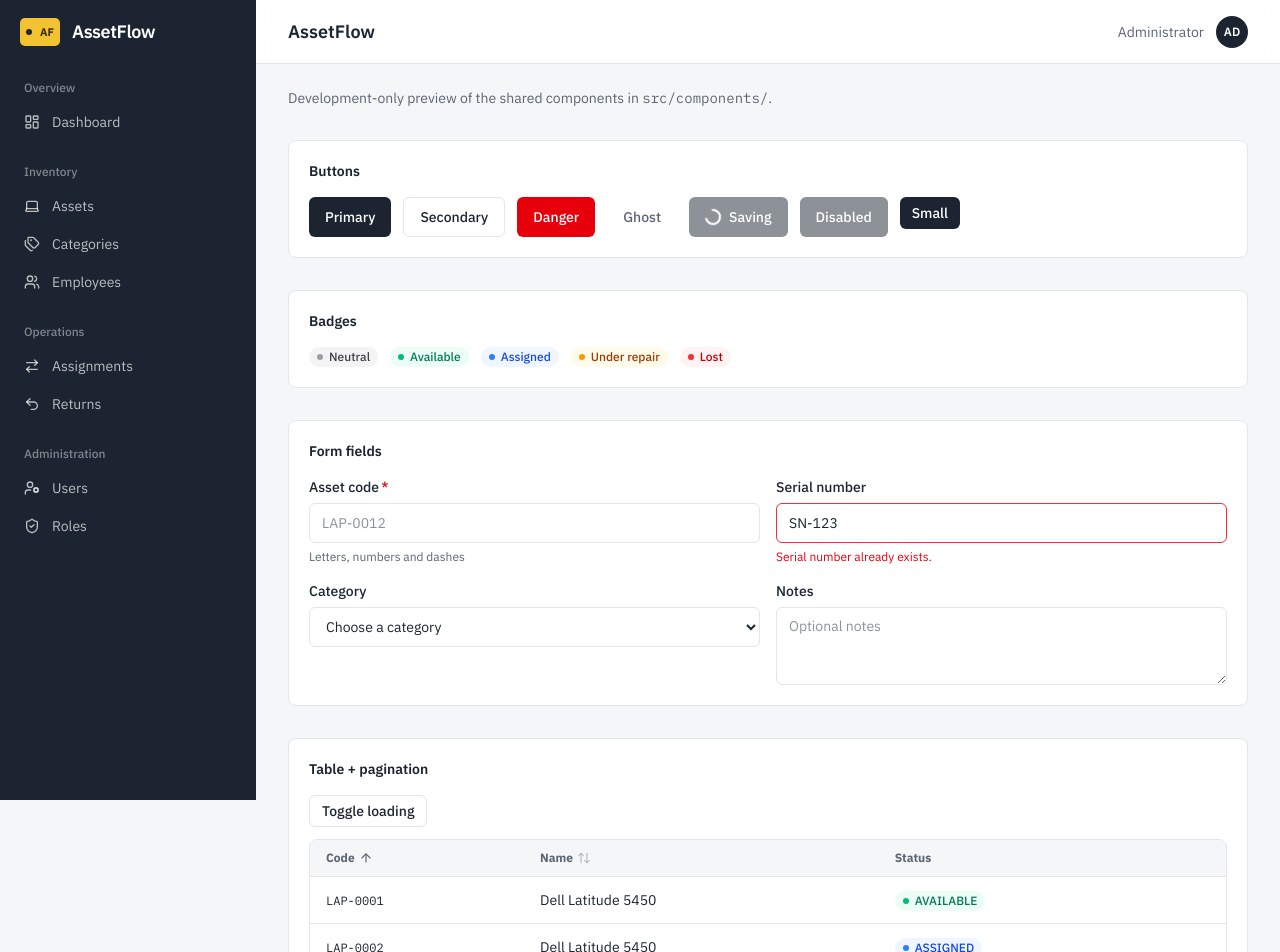
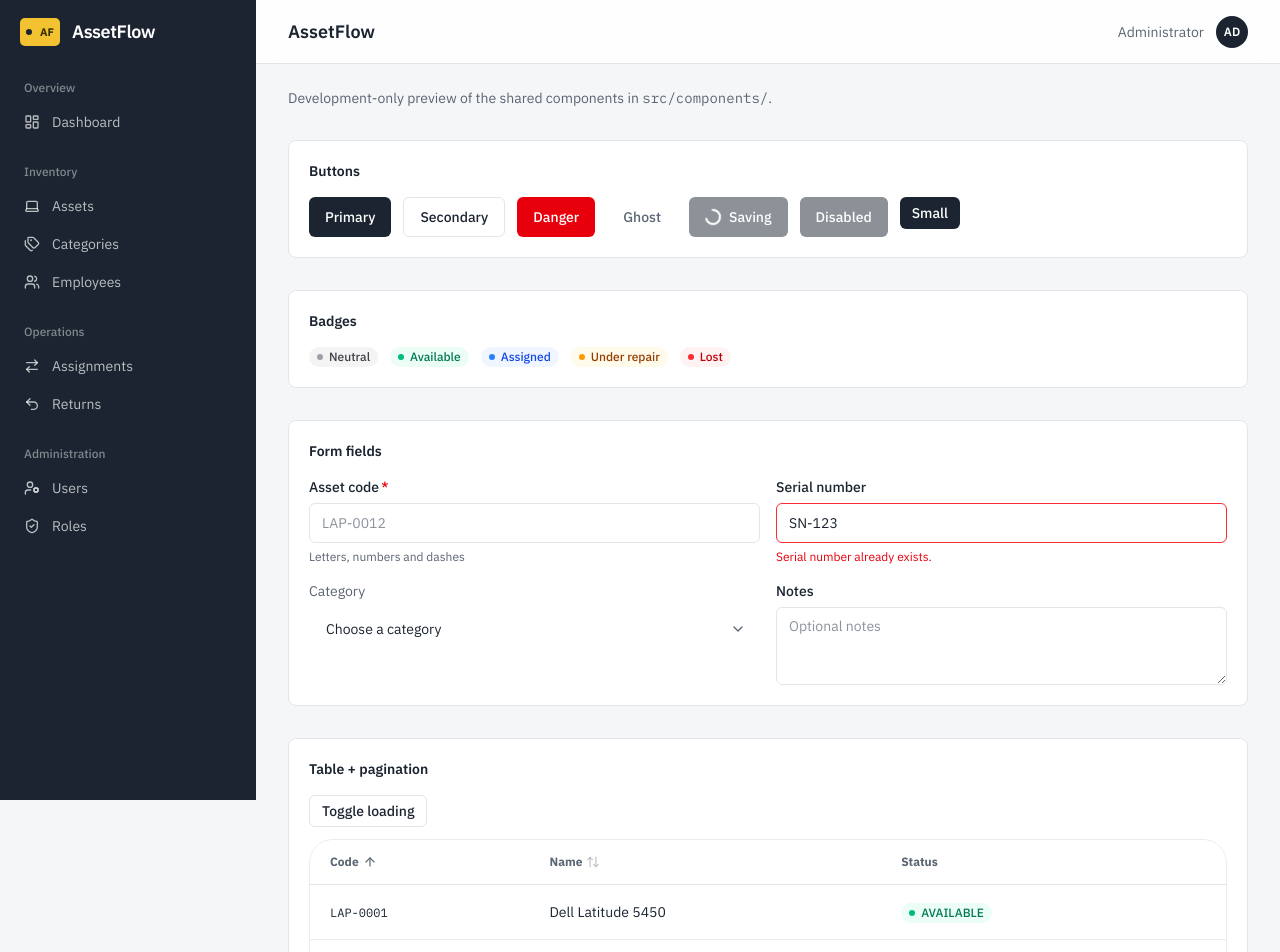
Before and after one commit to HimaNR/Employee-Asset-Inventory-Management-System, a Next.js app in the folder assetflow-frontend/: page /dev/ui-kit in a window 1280 px wide. Shown: the top 952 px of the page. Built offline with nearby package versions, Linux system fonts and the light colour scheme.

Commit message:
feat(ui): pill filter selects and stronger table row hover

```diff
--- a/assetflow-frontend/src/components/Select/index.tsx
+++ b/assetflow-frontend/src/components/Select/index.tsx
@@ -1,4 +1,5 @@
 import { useId, type ComponentProps } from 'react';
+import { ChevronDown } from 'lucide-react';
 import { cn } from '@/libs/cn';
 
 export interface SelectOption {
@@ -13,6 +14,8 @@
   hint?: string;
   error?: string;
   hideLabel?: boolean;
+  /** "field" for forms, "filter" for pill-shaped filter bars */
+  variant?: 'field' | 'filter';
 }
 
 export default function Select({
@@ -22,33 +25,47 @@
   hint,
   error,
   hideLabel = false,
+  variant = 'field',
   id,
   required,
   className,
+  value,
   ...rest
 }: SelectProps) {
   const autoId = useId();
   const selectId = id ?? autoId;
   const hintId = hint ? `${selectId}-hint` : undefined;
   const errorId = error ? `${selectId}-error` : undefined;
+  // A filter pill turns dark when something is selected, so active filters stand out
+  const isActiveFilter = variant === 'filter' && value !== undefined && value !== '';
 
   return (
     <div className={cn('flex flex-col gap-1.5', className)}>
       <label
         htmlFor={selectId}
-        className={cn('text-sm font-medium text-ink', hideLabel && 'sr-only')}
+        className={cn('text-sm text-ink-muted', hideLabel && 'sr-only')}
       >
         {label}
         {required && <span className="ml-0.5 text-red-600">*</span>}
       </label>
+      <div className="relative">
         <select
           id={selectId}
+          value={value}
           required={required}
           aria-invalid={error ? true : undefined}
           aria-describedby={[hintId, errorId].filter(Boolean).join(' ') || undefined}
           className={cn(
-          'h-10 rounded-md border bg-white px-3 text-sm text-ink disabled:bg-paper',
-          error ? 'border-red-500' : 'border-line',
+            'w-full cursor-pointer appearance-none text-sm transition-all duration-200 disabled:cursor-not-allowed disabled:opacity-60',
+            variant === 'field' &&
+              'h-11 rounded-xl border bg-surface-2 pr-10 pl-4 text-ink hover:border-ink-muted/40 focus:bg-surface',
+            variant === 'field' && (error ? 'border-red-500' : 'border-transparent'),
+            variant === 'filter' &&
+              'h-10 rounded-full border pr-9 pl-4 font-medium shadow-sm hover:-translate-y-0.5 hover:shadow-md',
+            variant === 'filter' &&
+              (isActiveFilter
+                ? 'border-contrast bg-contrast text-contrast-fg'
+                : 'border-line bg-surface text-ink'),
           )}
           {...rest}
         >
@@ -59,13 +76,21 @@
             </option>
           ))}
         </select>
+        <ChevronDown
+          aria-hidden="true"
+          className={cn(
+            'pointer-events-none absolute top-1/2 right-3.5 h-4 w-4 -translate-y-1/2',
+            isActiveFilter ? 'text-contrast-fg' : 'text-ink-muted',
+          )}
+        />
+      </div>
       {hint && !error && (
         <p id={hintId} className="text-xs text-ink-muted">
           {hint}
         </p>
       )}
       {error && (
-        <p id={errorId} className="text-xs text-red-600">
+        <p id={errorId} className="text-xs text-red-600 dark:text-red-400">
           {error}
         </p>
       )}
--- a/assetflow-frontend/src/components/Table/index.tsx
+++ b/assetflow-frontend/src/components/Table/index.tsx
@@ -45,11 +45,11 @@
   };
 
   return (
-    <div className="overflow-x-auto rounded-lg border border-line bg-white">
+    <div className="overflow-x-auto rounded-3xl border border-line/70 bg-surface/85 backdrop-blur-sm">
       <table className="w-full text-left text-sm">
         {caption && <caption className="sr-only">{caption}</caption>}
 
-        <thead className="border-b border-line bg-paper text-xs font-medium text-ink-muted">
+        <thead className="border-b border-line bg-surface-2/60 text-xs font-medium text-ink-muted">
           <tr>
             {columns.map((column) => {
               const sortKey = column.sortKey;
@@ -66,7 +66,7 @@
                   scope="col"
                   aria-sort={ariaSort}
                   className={cn(
-                    'px-4 py-2.5 whitespace-nowrap',
+                    'px-5 py-3.5 whitespace-nowrap',
                     column.align === 'right' && 'text-right',
                     column.className,
                   )}
@@ -75,7 +75,7 @@
                     <button
                       type="button"
                       onClick={() => handleSort(sortKey)}
-                      className="inline-flex items-center gap-1 rounded hover:text-ink"
+                      className="inline-flex items-center gap-1 rounded-full transition-colors hover:text-ink"
                     >
                       {column.header}
                       {isSorted ? (
@@ -97,31 +97,31 @@
           </tr>
         </thead>
 
-        <tbody className={cn('divide-y divide-line', isLoading && rows.length > 0 && 'opacity-60')}>
+        <tbody className={cn('divide-y divide-line/70 transition-opacity', isLoading && rows.length > 0 && 'opacity-50')}>
           {isLoading && rows.length === 0 ? (
             Array.from({ length: 5 }, (_, i) => (
               <tr key={`skeleton-${i}`}>
                 {columns.map((column) => (
-                  <td key={column.key} className="px-4 py-3">
-                    <span className="block h-3.5 w-3/4 animate-pulse rounded bg-paper" />
+                  <td key={column.key} className="px-5 py-4">
+                    <span className="block h-3.5 w-3/4 animate-pulse rounded-full bg-surface-2" />
                   </td>
                 ))}
               </tr>
             ))
           ) : rows.length === 0 ? (
             <tr>
-              <td colSpan={columns.length} className="px-4 py-12 text-center text-sm text-ink-muted">
+              <td colSpan={columns.length} className="px-5 py-14 text-center text-sm text-ink-muted">
                 {emptyMessage}
               </td>
             </tr>
           ) : (
             rows.map((row) => (
-              <tr key={getRowKey(row)} className="hover:bg-paper/60">
+              <tr key={getRowKey(row)} className="group transition-all duration-200 hover:bg-tag/[0.09] hover:shadow-[inset_3px_0_0_var(--tag)]">
                 {columns.map((column) => (
                   <td
                     key={column.key}
                     className={cn(
-                      'px-4 py-3 align-middle',
+                      'px-5 py-4 align-middle',
                       column.align === 'right' && 'text-right',
                       column.className,
                     )}
--- a/assetflow-frontend/src/containers/categories-page/components/CategoryFilters.tsx
+++ b/assetflow-frontend/src/containers/categories-page/components/CategoryFilters.tsx
@@ -22,7 +22,7 @@
   onStatusChange,
 }: CategoryFiltersProps) {
   return (
-    <div className="flex flex-col gap-3 sm:flex-row sm:items-end">
+    <div className="flex flex-col gap-3 sm:flex-row sm:items-center">
       <label className="relative block w-full sm:max-w-xs">
         <span className="sr-only">Search categories</span>
         <Search
@@ -34,18 +34,18 @@
           value={search}
           onChange={(event) => onSearchChange(event.target.value)}
           placeholder="Search name or description"
-          className="h-11 w-full rounded-full border border-line bg-surface pr-4 pl-11 text-sm text-ink transition-all placeholder:text-ink-muted/70 hover:shadow-md focus:shadow-md"
+          className="h-10 w-full rounded-full border border-line bg-surface pr-4 pl-11 text-sm text-ink shadow-sm transition-all placeholder:text-ink-muted/70 hover:shadow-md focus:shadow-md"
         />
       </label>
 
       <Select
+        variant="filter"
         label="Status"
         hideLabel
         value={status}
         onChange={(event) => onStatusChange(event.target.value as StatusFilter)}
         placeholder="All statuses"
         options={STATUS_OPTIONS}
-        className="sm:w-44"
       />
     </div>
   );
```
Lines whose indentation alone changed are shown as unchanged.
